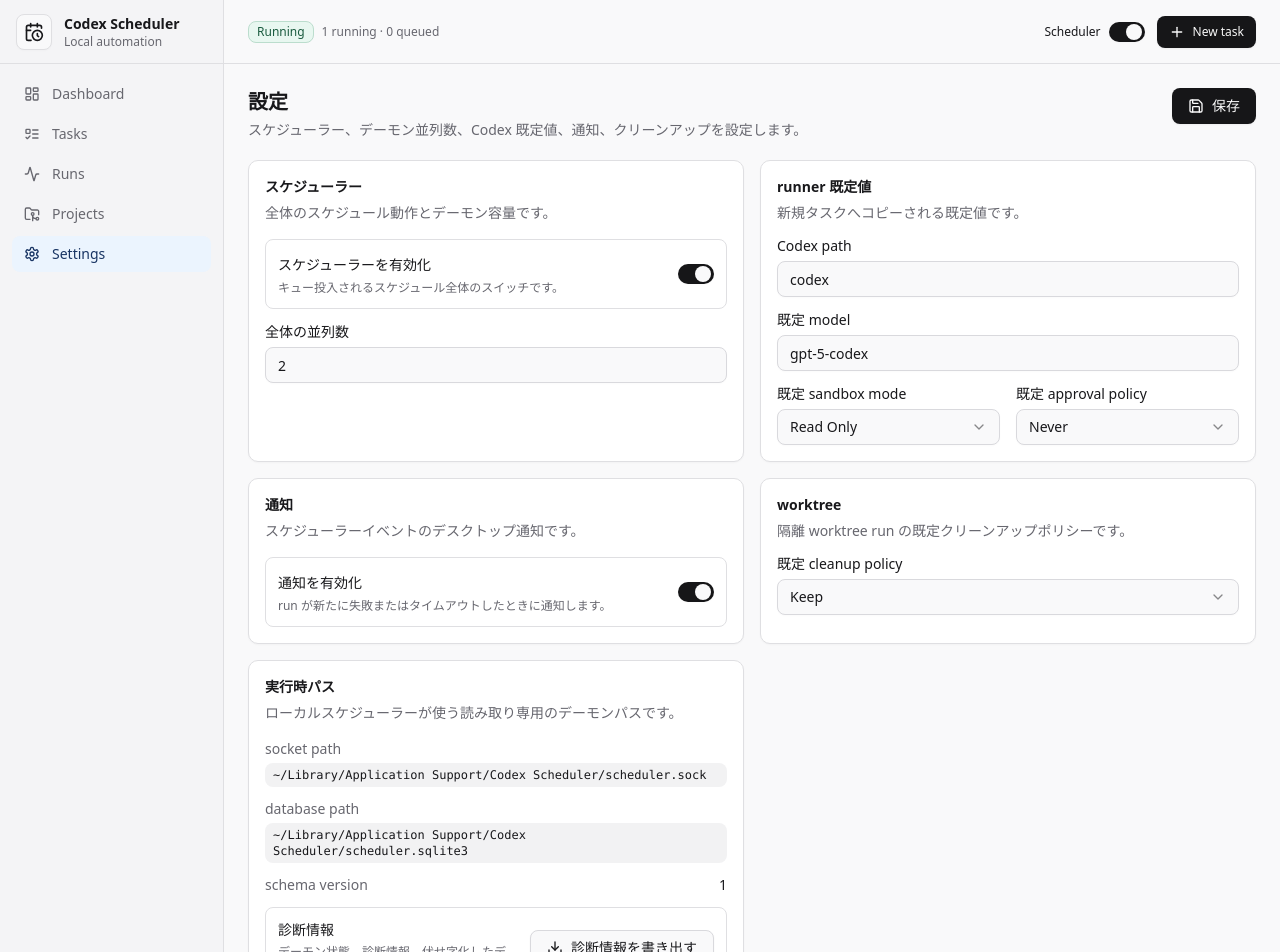
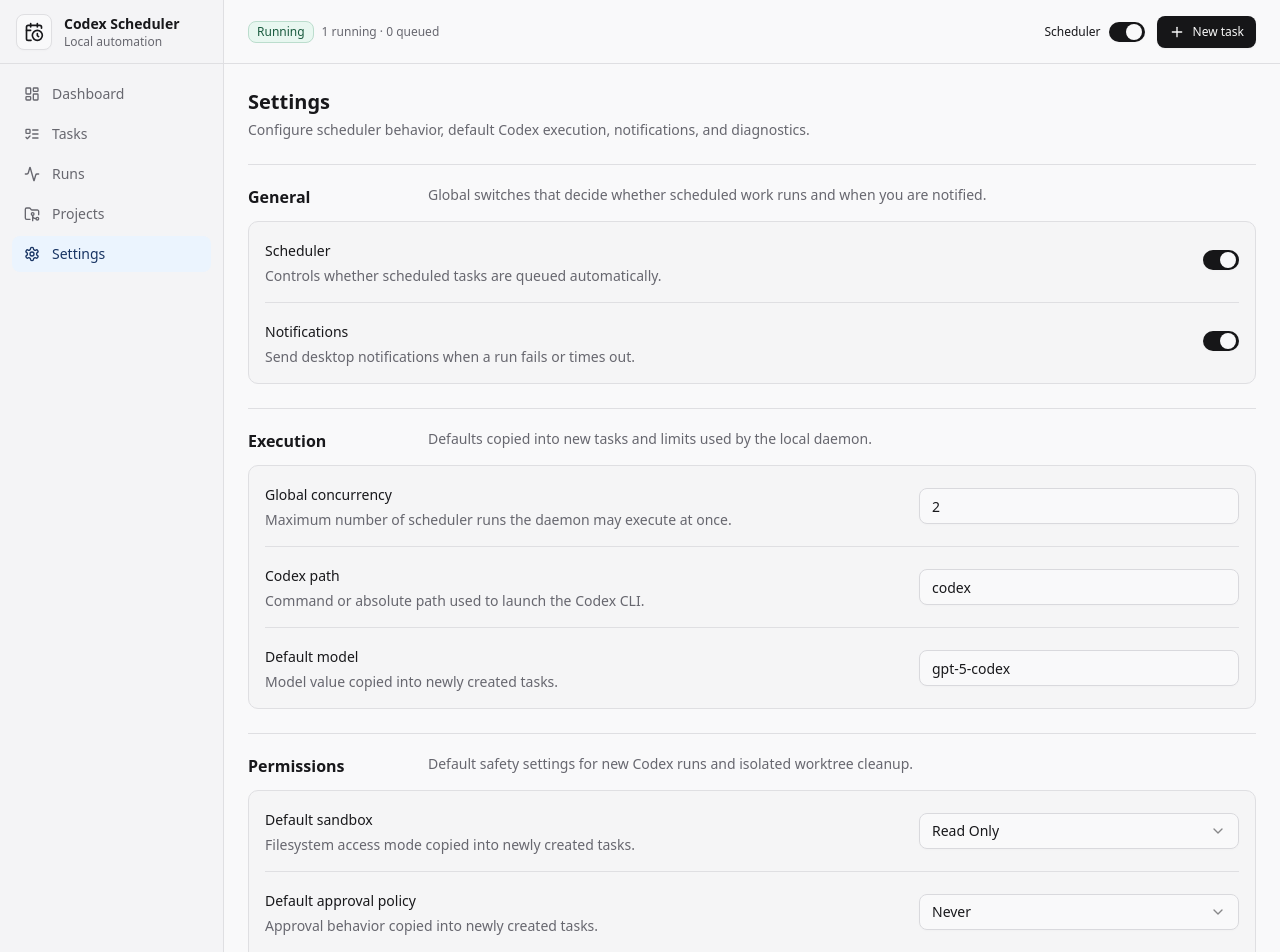
Before and after one commit to aki-0421/scheduler, a Next.js app in the folder apps/desktop/: page /settings in a window 1280 px wide. Shown: the top 952 px of the page. Built offline with nearby package versions, Linux system fonts and the light colour scheme.

Commit message:
feat: organize settings into focused sections

```diff
--- a/apps/desktop/app/settings/page.tsx
+++ b/apps/desktop/app/settings/page.tsx
@@ -1,19 +1,11 @@
 "use client";
 
-import { useEffect, useState } from "react";
+import { useEffect, useState, type ReactNode } from "react";
 import { Download, Save } from "lucide-react";
 import { toast } from "sonner";
 
-import { Field } from "@/components/field";
 import { PageHeader } from "@/components/page-header";
 import { Button } from "@/components/ui/button";
-import {
-  Card,
-  CardContent,
-  CardDescription,
-  CardHeader,
-  CardTitle,
-} from "@/components/ui/card";
 import { Input } from "@/components/ui/input";
 import { Label } from "@/components/ui/label";
 import {
@@ -33,6 +25,69 @@
   sandboxModes,
   type SchedulerSettings,
 } from "@/lib/types";
+import { cn } from "@/lib/utils";
+
+function SettingsSection({
+  title,
+  description,
+  children,
+}: {
+  title: string;
+  description: string;
+  children: ReactNode;
+}) {
+  return (
+    <section className="grid gap-3 border-t pt-5 first:border-t-0">
+      <div className="grid gap-1 md:grid-cols-[11rem_minmax(0,1fr)]">
+        <h2 className="text-base font-semibold text-balance">{title}</h2>
+        <p className="max-w-3xl text-sm text-muted-foreground text-pretty">
+          {description}
+        </p>
+      </div>
+      <div className="overflow-hidden rounded-lg border bg-surface/70 px-4">
+        {children}
+      </div>
+    </section>
+  );
+}
+
+function SettingRow({
+  label,
+  description,
+  htmlFor,
+  children,
+  controlClassName,
+}: {
+  label: string;
+  description: string;
+  htmlFor?: string;
+  children: ReactNode;
+  controlClassName?: string;
+}) {
+  return (
+    <div className="grid gap-3 border-b py-4 last:border-b-0 md:grid-cols-[minmax(0,1fr)_minmax(14rem,20rem)] md:items-center">
+      <div className="min-w-0">
+        <Label htmlFor={htmlFor} className="text-sm font-medium">
+          {label}
+        </Label>
+        <p className="mt-1 text-sm text-muted-foreground text-pretty">
+          {description}
+        </p>
+      </div>
+      <div className={cn("min-w-0 md:justify-self-end md:w-80", controlClassName)}>
+        {children}
+      </div>
+    </div>
+  );
+}
+
+function ReadOnlyCode({ value }: { value: string }) {
+  return (
+    <code className="block truncate rounded-md bg-muted px-2 py-1 font-mono text-xs">
+      {value}
+    </code>
+  );
+}
 
 export default function SettingsPage() {
   const settings = useSettings();
@@ -59,11 +114,11 @@
           setSetting.mutateAsync({ key, value: form[key] }),
         ),
       );
-      toast.success("設定を保存しました");
+      toast.success("Settings saved");
     } catch (error) {
-      toast.error("設定を保存できませんでした", {
+      toast.error("Could not save settings", {
         description:
-          error instanceof Error ? error.message : "設定コマンドに失敗しました。",
+          error instanceof Error ? error.message : "The settings command failed.",
       });
     }
   }
@@ -73,14 +128,14 @@
     try {
       const path = await ipcClient.diagnosticsExport();
       if (path) {
-        toast.success("診断情報を書き出しました", { description: path });
+        toast.success("Diagnostics exported", { description: path });
       } else {
-        toast.info("診断情報の書き出しをキャンセルしました");
+        toast.info("Diagnostics export canceled");
       }
     } catch (error) {
-      toast.error("診断情報を書き出せませんでした", {
+      toast.error("Could not export diagnostics", {
         description:
-          error instanceof Error ? error.message : "診断コマンドに失敗しました。",
+          error instanceof Error ? error.message : "The diagnostics command failed.",
       });
     } finally {
       setIsExportingDiagnostics(false);
@@ -88,71 +143,77 @@
   }
 
   return (
-    <div className="grid gap-5">
+    <div className="grid gap-6">
       <PageHeader
-        title="設定"
-        description="スケジューラー、デーモン並列数、Codex 既定値、通知、クリーンアップを設定します。"
-        actions={
-          <Button disabled={setSetting.isPending} onClick={() => void save()}>
-            <Save className="size-4" aria-hidden="true" />
-            保存
-          </Button>
-        }
+        title="Settings"
+        description="Configure scheduler behavior, default Codex execution, notifications, and diagnostics."
       />
 
-      <div className="grid gap-4 xl:grid-cols-2">
-        <Card>
-          <CardHeader>
-            <CardTitle>スケジューラー</CardTitle>
-            <CardDescription>全体のスケジュール動作とデーモン容量です。</CardDescription>
-          </CardHeader>
-          <CardContent className="grid gap-4">
-            <div className="flex items-center justify-between rounded-md border p-3">
-              <div>
-                <Label htmlFor="settings-scheduler-enabled">スケジューラーを有効化</Label>
-                <p className="mt-1 text-xs text-muted-foreground">
-                  キュー投入されるスケジュール全体のスイッチです。
-                </p>
-              </div>
+      <SettingsSection
+        title="General"
+        description="Global switches that decide whether scheduled work runs and when you are notified."
+      >
+        <SettingRow
+          label="Scheduler"
+          description="Controls whether scheduled tasks are queued automatically."
+          htmlFor="settings-scheduler-enabled"
+          controlClassName="md:w-auto"
+        >
           <Switch
             id="settings-scheduler-enabled"
             checked={form["scheduler.enabled"]}
             onCheckedChange={(checked) => update("scheduler.enabled", checked)}
           />
-            </div>
-            <Field label="全体の並列数" htmlFor="global-concurrency">
+        </SettingRow>
+        <SettingRow
+          label="Notifications"
+          description="Send desktop notifications when a run fails or times out."
+          htmlFor="notifications-enabled"
+          controlClassName="md:w-auto"
+        >
+          <Switch
+            id="notifications-enabled"
+            checked={form["notifications.enabled"]}
+            onCheckedChange={(checked) => update("notifications.enabled", checked)}
+          />
+        </SettingRow>
+      </SettingsSection>
+
+      <SettingsSection
+        title="Execution"
+        description="Defaults copied into new tasks and limits used by the local daemon."
+      >
+        <SettingRow
+          label="Global concurrency"
+          description="Maximum number of scheduler runs the daemon may execute at once."
+          htmlFor="global-concurrency"
+        >
           <Input
             id="global-concurrency"
             type="number"
             min={1}
             value={form["daemon.global_concurrency"]}
             onChange={(event) =>
-                  update(
-                    "daemon.global_concurrency",
-                    Number(event.currentTarget.value),
-                  )
+              update("daemon.global_concurrency", Number(event.currentTarget.value))
             }
           />
-            </Field>
-          </CardContent>
-        </Card>
-
-        <Card>
-          <CardHeader>
-            <CardTitle>runner 既定値</CardTitle>
-            <CardDescription>新規タスクへコピーされる既定値です。</CardDescription>
-          </CardHeader>
-          <CardContent className="grid gap-4">
-            <Field label="Codex path" htmlFor="codex-path">
+        </SettingRow>
+        <SettingRow
+          label="Codex path"
+          description="Command or absolute path used to launch the Codex CLI."
+          htmlFor="codex-path"
+        >
           <Input
             id="codex-path"
             value={form["runner.codex_path"]}
-                onChange={(event) =>
-                  update("runner.codex_path", event.currentTarget.value)
-                }
+            onChange={(event) => update("runner.codex_path", event.currentTarget.value)}
           />
-            </Field>
-            <Field label="既定 model" htmlFor="default-model">
+        </SettingRow>
+        <SettingRow
+          label="Default model"
+          description="Model value copied into newly created tasks."
+          htmlFor="default-model"
+        >
           <Input
             id="default-model"
             value={form["runner.default_model"]}
@@ -160,9 +221,18 @@
               update("runner.default_model", event.currentTarget.value)
             }
           />
-            </Field>
-            <div className="grid gap-4 md:grid-cols-2">
-              <Field label="既定 sandbox mode">
+        </SettingRow>
+      </SettingsSection>
+
+      <SettingsSection
+        title="Permissions"
+        description="Default safety settings for new Codex runs and isolated worktree cleanup."
+      >
+        <SettingRow
+          label="Default sandbox"
+          description="Filesystem access mode copied into newly created tasks."
+          htmlFor="default-sandbox-mode"
+        >
           <Select
             value={form["runner.default_sandbox_mode"]}
             onValueChange={(value) =>
@@ -172,7 +242,7 @@
               )
             }
           >
-                  <SelectTrigger>
+            <SelectTrigger id="default-sandbox-mode">
               <SelectValue />
             </SelectTrigger>
             <SelectContent>
@@ -183,8 +253,12 @@
               ))}
             </SelectContent>
           </Select>
-              </Field>
-              <Field label="既定 approval policy">
+        </SettingRow>
+        <SettingRow
+          label="Default approval policy"
+          description="Approval behavior copied into newly created tasks."
+          htmlFor="default-approval-policy"
+        >
           <Select
             value={form["runner.default_approval_policy"]}
             onValueChange={(value) =>
@@ -194,7 +268,7 @@
               )
             }
           >
-                  <SelectTrigger>
+            <SelectTrigger id="default-approval-policy">
               <SelectValue />
             </SelectTrigger>
             <SelectContent>
@@ -205,40 +279,12 @@
               ))}
             </SelectContent>
           </Select>
-              </Field>
-            </div>
-          </CardContent>
-        </Card>
-
-        <Card>
-          <CardHeader>
-            <CardTitle>通知</CardTitle>
-            <CardDescription>スケジューラーイベントのデスクトップ通知です。</CardDescription>
-          </CardHeader>
-          <CardContent>
-            <div className="flex items-center justify-between rounded-md border p-3">
-              <div>
-                <Label htmlFor="notifications-enabled">通知を有効化</Label>
-                <p className="mt-1 text-xs text-muted-foreground">
-                  run が新たに失敗またはタイムアウトしたときに通知します。
-                </p>
-              </div>
-              <Switch
-                id="notifications-enabled"
-                checked={form["notifications.enabled"]}
-                onCheckedChange={(checked) => update("notifications.enabled", checked)}
-              />
-            </div>
-          </CardContent>
-        </Card>
-
-        <Card>
-          <CardHeader>
-            <CardTitle>worktree</CardTitle>
-            <CardDescription>隔離 worktree run の既定クリーンアップポリシーです。</CardDescription>
-          </CardHeader>
-          <CardContent>
-            <Field label="既定 cleanup policy">
+        </SettingRow>
+        <SettingRow
+          label="Worktree cleanup"
+          description="Default cleanup policy for isolated worktree runs."
+          htmlFor="default-cleanup-policy"
+        >
           <Select
             value={form["worktree.default_cleanup_policy"]}
             onValueChange={(value) =>
@@ -248,7 +294,7 @@
               )
             }
           >
-                <SelectTrigger>
+            <SelectTrigger id="default-cleanup-policy">
               <SelectValue />
             </SelectTrigger>
             <SelectContent>
@@ -259,41 +305,40 @@
               ))}
             </SelectContent>
           </Select>
-            </Field>
-          </CardContent>
-        </Card>
+        </SettingRow>
+      </SettingsSection>
 
-        <Card>
-          <CardHeader>
-            <CardTitle>実行時パス</CardTitle>
-            <CardDescription>ローカルスケジューラーが使う読み取り専用のデーモンパスです。</CardDescription>
-          </CardHeader>
-          <CardContent className="grid gap-3 text-sm">
-            <div className="grid gap-1">
-              <span className="text-muted-foreground">socket path</span>
-              <code className="rounded-md bg-muted px-2 py-1 text-xs">
-                ~/Library/Application Support/Codex Scheduler/scheduler.sock
-              </code>
-            </div>
-            <div className="grid gap-1">
-              <span className="text-muted-foreground">database path</span>
-              <code className="rounded-md bg-muted px-2 py-1 text-xs">
-                ~/Library/Application Support/Codex Scheduler/scheduler.sqlite3
-              </code>
-            </div>
-            <div className="flex justify-between gap-4">
-              <span className="text-muted-foreground">schema version</span>
-              <span className="tabular-nums">
-                {health.data?.dbSchemaVersion ?? "unknown"}
+      <SettingsSection
+        title="Diagnostics"
+        description="Read-only local paths and a diagnostic export for scheduler support work."
+      >
+        <SettingRow
+          label="Socket path"
+          description="Unix socket used by the desktop app to reach the scheduler daemon."
+          controlClassName="md:w-[28rem]"
+        >
+          <ReadOnlyCode value="~/Library/Application Support/Codex Scheduler/scheduler.sock" />
+        </SettingRow>
+        <SettingRow
+          label="Database path"
+          description="Local SQLite database used by Codex Scheduler."
+          controlClassName="md:w-[28rem]"
+        >
+          <ReadOnlyCode value="~/Library/Application Support/Codex Scheduler/scheduler.sqlite3" />
+        </SettingRow>
+        <SettingRow
+          label="Schema version"
+          description="Current database schema version reported by the daemon."
+        >
+          <span className="block text-sm tabular-nums">
+            {health.data?.dbSchemaVersion ?? "Unknown"}
           </span>
-            </div>
-            <div className="flex items-center justify-between gap-4 rounded-md border p-3">
-              <div>
-                <p className="font-medium">診断情報</p>
-                <p className="mt-1 text-xs text-muted-foreground">
-                  デーモン状態、診断情報、伏せ字化したデーモンログ末尾を書き出します。
-                </p>
-              </div>
+        </SettingRow>
+        <SettingRow
+          label="Export diagnostics"
+          description="Write daemon health, diagnostics, and redacted daemon log tails to a local file."
+          controlClassName="md:w-auto"
+        >
           <Button
             type="button"
             variant="outline"
@@ -301,11 +346,18 @@
             onClick={() => void exportDiagnostics()}
           >
             <Download className="size-4" aria-hidden="true" />
-                診断情報を書き出す
+            Export diagnostics
+          </Button>
+        </SettingRow>
+      </SettingsSection>
+
+      <div className="sticky bottom-0 z-10 border-t bg-background py-3 pb-[calc(0.75rem+env(safe-area-inset-bottom))]">
+        <div className="flex justify-end">
+          <Button disabled={setSetting.isPending} onClick={() => void save()}>
+            <Save className="size-4" aria-hidden="true" />
+            Save settings
           </Button>
         </div>
-          </CardContent>
-        </Card>
       </div>
     </div>
   );
```
Lines whose indentation alone changed are shown as unchanged.
